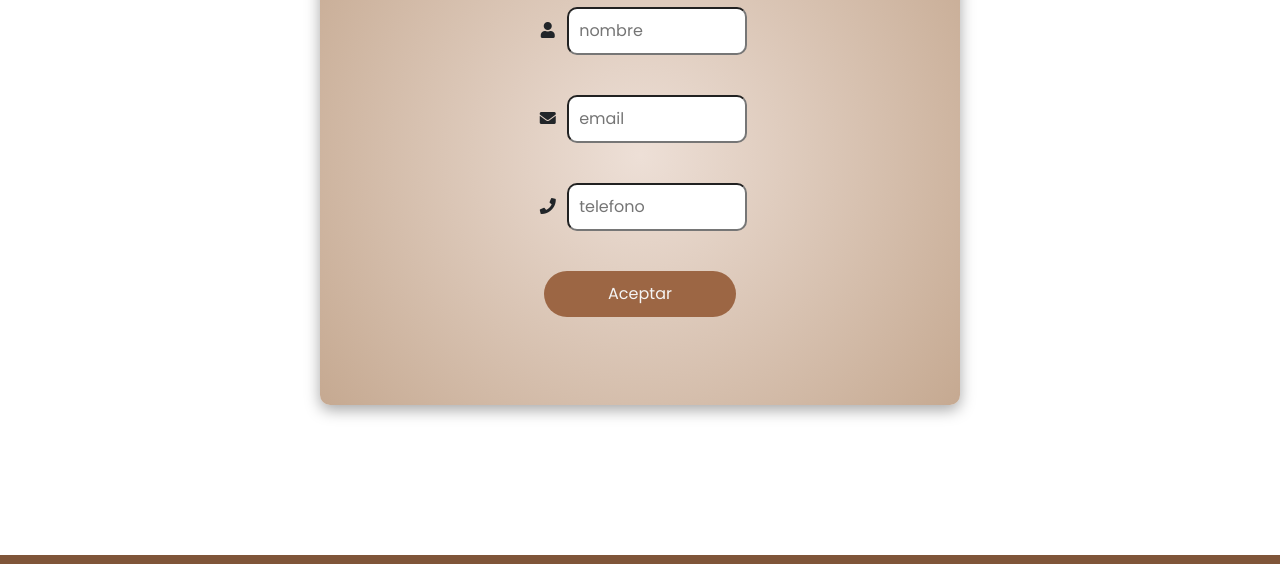
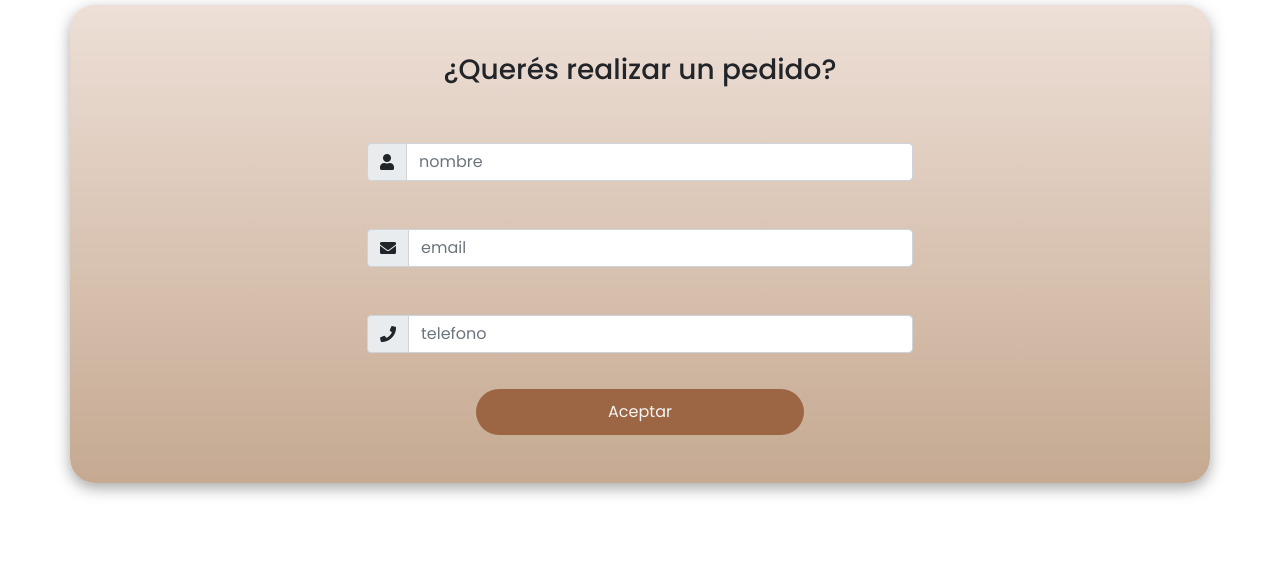
Before and after one commit to f-bay/cafena-desarrollo-web, a plain HTML site: page contact.html in a window 1280 px wide. Shown: the part 245-809 px from the top of the page. Drawn offline with nearby package versions, Linux system fonts and the light colour scheme.

Commit message:
Se agrego bootstrap a la seccion Contacto.

```diff
--- a/contact.html
+++ b/contact.html
@@ -87,22 +87,22 @@
         <section class="contact">
             <h2 class="contact__title">Contacto</h2>
 
-            <div class="formulario">
-                <form action="index.html">
-                    <h3>¿Querés realizar un pedido?</h3>
-                    <div class="input">
-                        <span class="fas fa-user"></span>
-                        <input type="text" placeholder="nombre" />
+            <div class="formulario container">
+                <form action="index.html" class="container">
+                    <h3 class="p-5">¿Querés realizar un pedido?</h3>
+                    <div class="input-group input-group mb-5" id="nombre">
+                        <span class="input-group-text" id="inputGroup-sizing-default"><i class="fas fa-user"></i></span>
+                        <input type="text" class="form-control" aria-label="Sizing example input" placeholder="nombre" aria-describedby="inputGroup-sizing-sm">
                     </div>
-                    <div class="input">
-                        <span class="fas fa-envelope"></span>
-                        <input type="email" placeholder="email" />
+                    <div class="input-group input-group mb-5" id="email">
+                        <span class="input-group-text " id="inputGroup-sizing-default"><i class="fas fa-envelope"></i></span>
+                        <input type="text" class="form-control" aria-label="Sizing example input" placeholder="email" aria-describedby="inputGroup-sizing-sm">
                     </div>
-                    <div class="input">
-                        <span class="fas fa-phone"></span>
-                        <input type="number" placeholder="telefono" />
+                    <div class="input-group input-group mb-3" id="telefono">
+                        <span class="input-group-text " id="inputGroup-sizing-default"><i class="fas fa-phone"></i></span>
+                        <input type="text" class="form-control" aria-label="Sizing example input" placeholder="telefono" aria-describedby="inputGroup-sizing-sm">
                     </div>
-                    <input type="submit" value="Aceptar" class="btn" />
+                    <input type="submit" value="Aceptar" class="btn mb-5" />
                 </form>
             </div>
         </section>
--- a/css/main.css
+++ b/css/main.css
@@ -102,6 +102,10 @@ body {
     }
     .footer p {
         display: none;
+    }
+
+    .wrapper {
+        padding-left: 0;
     }
 }
 
@@ -374,15 +378,16 @@ body {
 /* Contacto */
 
 .contact {
-    height: 100vh;
+    height: 100%;
     display: flex;
     flex-direction: column;
-    align-items: center;
     grid-area: section;
+    margin-bottom: 120px;
 }
 
 .contact__title {
     text-align: center;
+    margin-top: 100px;
     padding: 50px;
     font-size: 35px;
     text-transform: uppercase;
@@ -391,42 +396,15 @@ body {
 }
 
 .formulario {
+    text-align: center;
     display: flex;
+    gap: 40px;
     flex-direction: column;
-    gap: 40px;
-    width: 50%;
-    height: 500px;
-    text-align: center;
-    background-color: whitesmoke;
-    border-radius: 10px;
+    background: linear-gradient(180deg, rgba(177,116,78,0.227328431372549) 0%, rgba(176,137,104,0.7287289915966386) 100%);
     box-shadow: rgba(0, 0, 0, 0.35) 0px 5px 15px;
-    background: radial-gradient(
-        circle,
-        rgba(177, 116, 78, 0.227328431372549) 0%,
-        rgba(176, 137, 104, 0.7287289915966386) 100%
-    );
+    border-radius: 25px;
 }
 
-.formulario h3 {
-    padding: 20px;
-    font-size: 28px;
-    font-weight: 400;
-}
-
-.formulario .input {
-    padding: 20px;
-}
-
-.formulario .input span {
-    width: 30px;
-}
-
-.formulario .input input {
-    border-radius: 10px;
-    text-align: start;
-    padding: 10px;
-    width: 30%;
-}
 
 .formulario .btn {
     padding: 10px;
@@ -443,6 +421,13 @@ body {
     background-color: var(--btn-hover);
     transform: scale(1.05, 1.05);
 }
+
+#nombre, #email, #telefono {
+    width: 50%;
+    margin: auto;
+    border-radius: 25px;
+}
+
 
 /* formulario responsive mobile */
 
```
